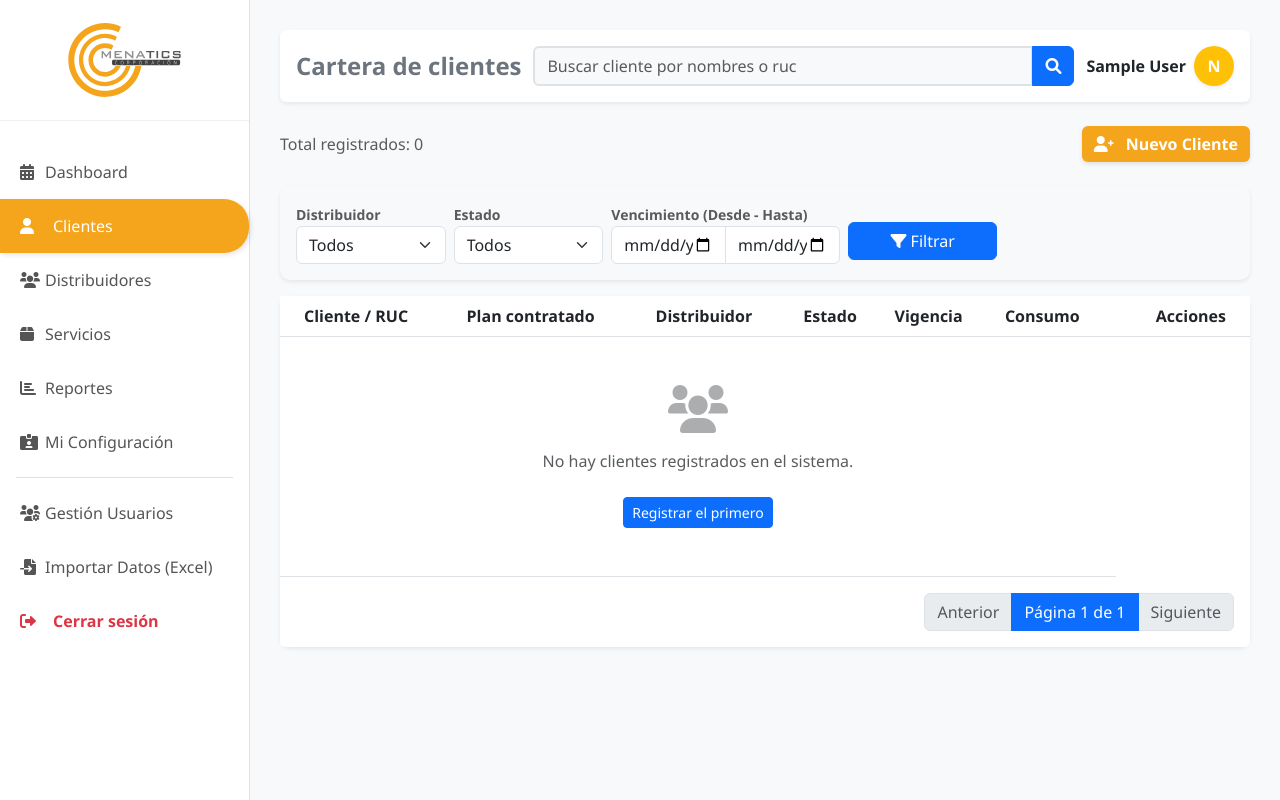
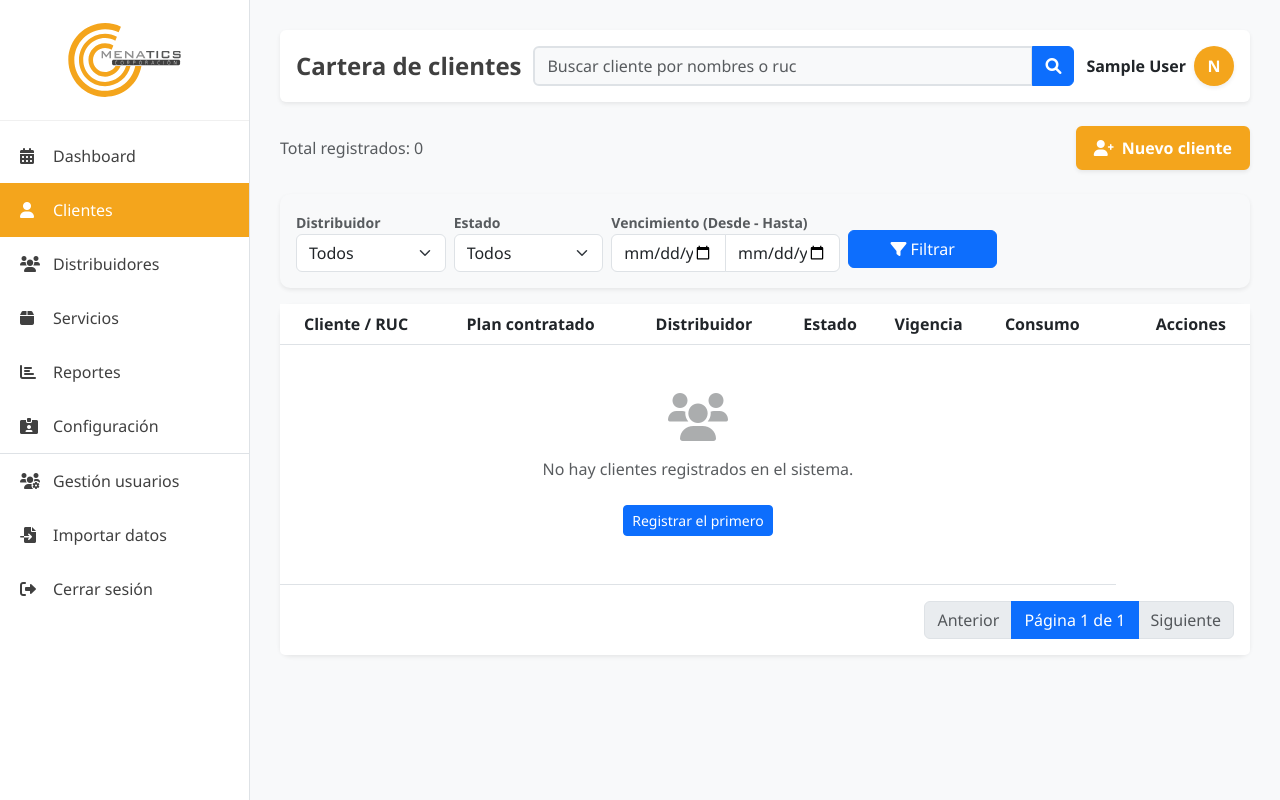
Before and after one commit to Alexis191/Andromeda, a Django app: page /clientes/ in a window 1280 px wide. Run offline with Django 5.2, Linux system fonts and the light colour scheme; the visitor is signed in with stand-in values (Sample User, id 1); data that the repository does not hold is empty.

Commit message:
Ajustes de interfaz

```diff
--- a/gestion/static/gestion/css/style.css
+++ b/gestion/static/gestion/css/style.css
@@ -1,4 +1,20 @@
-/* gestion/static/gestion/css/style.css */
+:root {
+    --color-primario: #f4a51c;
+    --color-secundario: #404040;
+    --color-aux: #0d6efd;
+}
+
+.text-primario {
+    color: var(--color-primario);
+}
+
+.text-secundario {
+    color: var(--color-secundario);
+}
+
+.text-aux {
+    color: var(--color-aux);
+}
 
 /* Estilos generales */
 body {
@@ -18,6 +34,10 @@ body {
     z-index: 1000;
 }
 
+.bg-principal{
+    background-color: var(--color-primario);
+}
+
 .logo-area {
     padding: 20px;
     text-align: center;
@@ -31,7 +51,7 @@ body {
 }
 
 .nav-link {
-    color: #555;
+    color: var(--color-secundario);
     font-weight: 500;
     padding: 15px 20px;
     transition: all 0.3s;
@@ -40,15 +60,13 @@ body {
 }
 
 .nav-link:hover {
-    background-color: #fff3cd;
-    color: #FFA500;
+    background-color: #d3d3d3;
+    color: #000;
 }
 
 .nav-link.active {
     background-color: #f4a51c;
-    color: white;
-    border-radius: 0 25px 25px 0;
-    box-shadow: 2px 2px 5px rgba(0,0,0,0.1);
+    color: #fff;
 }
 
 .nav-link i {
@@ -63,17 +81,54 @@ body {
 
 /* Botones bersonalizados */
 .btn-menatics {
-    background-color: #f4a51c;
-    color: white;
-    font-weight: bold;
-    border: none;
-    box-shadow: 0 2px 4px rgba(0,0,0,0.1);
+    background-color: var(--color-primario);
+    color: #fff;
+    border-color: var(--color-primario);
     transition: transform 0.2s;
 }
 
 .btn-menatics:hover {
-    background-color: #e69500;
-    color: white;
+    color: var(--color-secundario);
+    border-color: var(--color-primario);
+    transform: translateY(-2px);
+}
+
+.btn-outline-aux{
+    color: var(--color-secundario);
+    border-color: var(--color-primario);
+    transition: transform 0.2s;
+}
+
+.btn-outline-aux:hover{
+    background-color: var(--color-primario);
+    color: #fff;
+    border-color: var(--color-primario);
+    transform: translateY(-2px);
+}
+
+.btn-outline-secundario{
+    color: var(--color-secundario);
+    border-color: var(--color-secundario);
+    transition: transform 0.2s;
+}
+
+.btn-outline-secundario:hover{
+    background-color: var(--color-secundario);
+    color: #fff;
+    border-color: var(--color-secundario);
+    transform: translateY(-2px);
+}
+
+.btn-outline-primario{
+    color: var(--color-aux);
+    border-color: var(--color-aux);
+    transition: transform 0.2s;
+}
+
+.btn-outline-primario:hover{
+    background-color: var(--color-aux);
+    color: #fff;
+    border-color: var(--color-aux);
     transform: translateY(-2px);
 }
 
--- a/gestion/templates/gestion/base.html
+++ b/gestion/templates/gestion/base.html
@@ -15,34 +15,33 @@
         <div class="logo-area">
             <img src="{% static 'gestion/img/logo.svg' %}" alt="Logo Menatics" class="logo-img">
         </div>
-
-        <nav class="nav flex-column mt-4">
+        <nav class="nav flex-column mt-2">
             <a class="nav-link {% if request.path == '/' %}active{% endif %}" href="{% url 'dashboard' %}">
-                <i class="fas fa-calendar-alt"></i> Dashboard
+                <i class="fas fa-calendar-alt me-2"></i>Dashboard
             </a>
             <a class="nav-link {% if 'clientes' in request.path and 'crear' not in request.path %}active{% endif %}" href="{% url 'lista_clientes' %}">
-                <i class="fas fa-user me-2"></i> Clientes
+                <i class="fas fa-user me-2"></i>Clientes
             </a>
             <a class="nav-link {% if 'proveedores' in request.path %}active{% endif %}" href="{% url 'lista_proveedores' %}">
-                <i class="fas fa-users"></i> Distribuidores
+                <i class="fas fa-users me-2"></i>Distribuidores
             </a>
             <a class="nav-link {% if 'productos' in request.path %}active{% endif %}" href="{% url 'lista_productos' %}">
-                <i class="fas fa-box"></i> Servicios
+                <i class="fas fa-box me-2"></i>Servicios
             </a>
             <a class="nav-link {% if 'reportes' in request.path %}active{% endif %}" href="{% url 'panel_reportes' %}">
-                <i class="fas fa-chart-bar"></i> Reportes
+                <i class="fas fa-chart-bar me-2"></i>Reportes
             </a>
             <a class="nav-link {% if 'perfil' in request.path %}active{% endif %}" href="{% url 'perfil_usuario' %}">
-                <i class="fas fa-id-card-alt"></i> Mi Configuración
+                <i class="fas fa-id-card-alt me-2"></i>Configuración
             </a>
 
             {% if user.is_superuser %}
-                <div class="border-top my-2 mx-3"></div>
+                <div class="border-top"></div>
                 <a class="nav-link {% if 'usuarios' in request.path %}active{% endif %}" href="{% url 'listar_usuarios' %}">
-                    <i class="fas fa-users-cog"></i> Gestión Usuarios
+                    <i class="fas fa-users-cog me-2"></i>Gestión usuarios
                 </a>
                 <a class="nav-link {% if 'carga-masiva' in request.path %}active{% endif %}" href="{% url 'carga_masiva' %}">
-                    <i class="fas fa-file-import"></i> Importar Datos (Excel)
+                    <i class="fas fa-file-import me-2"></i>Importar datos
                 </a>
             {% endif %}
 
@@ -50,8 +49,8 @@
                 <form action="{% url 'logout' %}" method="POST" id="logout-form" style="display: none;">
                     {% csrf_token %}
                 </form>
-                <a class="nav-link text-danger fw-bold" href="#" onclick="event.preventDefault(); document.getElementById('logout-form').submit();">
-                    <i class="fas fa-sign-out-alt me-2"></i> Cerrar sesión
+                <a class="nav-link" href="#" onclick="event.preventDefault(); document.getElementById('logout-form').submit();">
+                    <i class="fas fa-sign-out-alt me-2"></i>Cerrar sesión
                 </a>
             </div>
         </nav>
@@ -59,7 +58,7 @@
 
     <div class="main-content">
         <div class="d-flex justify-content-between align-items-center mb-4 bg-white p-3 rounded shadow-sm">
-            <h4 class="m-0 fw-bold text-secondary">
+            <h4 class="m-0 fw-bold text-secundario">
                 {% block page_title %}Panel general{% endblock %}
             </h4>
 
@@ -77,7 +76,7 @@
 
             <div class="d-flex align-items-center">
                 <span class="me-2 fw-bold text-dark">{{ user.get_full_name|default:user.email }}</span>
-                    <div class="rounded-circle bg-warning text-white d-flex align-items-center justify-content-center fw-bold shadow-sm" style="width: 40px; height: 40px;">
+                    <div class="rounded-circle bg-principal text-white d-flex align-items-center justify-content-center fw-bold shadow-sm" style="width: 40px; height: 40px;">
                         {{ user.email|first|upper }}
                     </div>
             </div>
--- a/gestion/templates/gestion/carga_masiva.html
+++ b/gestion/templates/gestion/carga_masiva.html
@@ -1,5 +1,5 @@
 {% extends 'gestion/base.html' %}
-{% block page_title %}Importación Masiva{% endblock %}
+{% block page_title %}Importación masiva{% endblock %}
 
 {% block content %}
 <div class="row justify-content-center">
--- a/gestion/templates/gestion/lista_clientes.html
+++ b/gestion/templates/gestion/lista_clientes.html
@@ -7,8 +7,9 @@
     <div class="col-12">
         <div class="d-flex justify-content-between align-items-center mb-4">
             <p class="text-muted mb-0">Total registrados: {{ clientes.paginator.count }}</p>
-            <a href="{% url 'crear_cliente' %}" class="btn btn-menatics">
-                <i class="fas fa-user-plus me-2"></i> Nuevo Cliente
+            <a href="{% url 'crear_cliente' %}" class="btn btn-menatics border-2 px-3 py-2 rounded fw-semibold
+                   shadow-sm transition-all hover-lift">
+                <i class="fas fa-user-plus me-2"></i>Nuevo cliente
             </a>
         </div>
 
@@ -107,17 +108,17 @@
                                 <td>
                                     {% with estado_str=c.estado.estado %}
 
-                                        {% if "Activo" in estado_str or "Renovado" in estado_str or "Nuevo" in estado_str %}
+                                        {% if estado_str == "NUEVO" or estado_str == "RENOVADO" %}
                                             <span class="badge bg-success text-success px-3 py-2 rounded-pill bg-opacity-10">
                                                 <i class="fas fa-check-circle me-1"></i> {{ estado_str }}
                                             </span>
 
-                                        {% elif "Pendiente" in estado_str %}
-                                            <span class="badge bg-warning text-warning px-3 py-2 rounded-pill bg-opacity-10">
+                                        {% elif estado_str == "PENDIENTE" %}
+                                            <span class="badge bg-warning text-primario px-3 py-2 rounded-pill bg-opacity-10">
                                                 <i class="fas fa-exclamation-circle me-1"></i> {{ estado_str }}
                                             </span>
 
-                                        {% elif "No Renovado" in estado_str or "Suspendido" in estado_str or "Inactivo" in estado_str %}
+                                        {% elif estado_str == "NO RENOVADO" %}
                                             <span class="badge bg-danger text-danger px-3 py-2 rounded-pill bg-opacity-10">
                                                 <i class="fas fa-times-circle me-1"></i> {{ estado_str }}
                                             </span>
--- a/gestion/templates/gestion/lista_productos.html
+++ b/gestion/templates/gestion/lista_productos.html
@@ -6,8 +6,9 @@
 <div class="row">
     <div class="col-12">
         <div class="d-flex justify-content-end mb-3">
-            <button type="button" class="btn btn-menatics" data-bs-toggle="modal" data-bs-target="#modalCrear">
-                <i class="fas fa-plus me-2"></i> Nuevo Producto
+            <button type="button" class="btn btn-menatics border-2 px-3 py-2 rounded fw-semibold
+                   shadow-sm transition-all hover-lift" data-bs-toggle="modal" data-bs-target="#modalCrear">
+                <i class="fas fa-plus me-2"></i> Nuevo servicio
             </button>
         </div>
 
--- a/gestion/templates/gestion/lista_proveedores.html
+++ b/gestion/templates/gestion/lista_proveedores.html
@@ -3,8 +3,9 @@
 
 {% block content %}
 <div class="d-flex justify-content-end mb-3">
-    <button class="btn btn-menatics" data-bs-toggle="modal" data-bs-target="#modalCrear">
-        <i class="fas fa-plus me-2"></i> Nuevo Distribuidor
+    <button class="btn btn-menatics border-2 px-3 py-2 rounded fw-semibold
+                   shadow-sm transition-all hover-lift" data-bs-toggle="modal" data-bs-target="#modalCrear">
+        <i class="fas fa-users me-2"></i> Nuevo distribuidor
     </button>
 </div>
 
--- a/gestion/templates/gestion/login.html
+++ b/gestion/templates/gestion/login.html
@@ -4,7 +4,7 @@
 <head>
     <meta charset="UTF-8">
     <meta name="viewport" content="width=device-width, initial-scale=1.0">
-    <title>Iniciar Sesión | Menatics</title>
+    <title>Iniciar Sesión </title>
     <link href="https://cdn.jsdelivr.net/npm/bootstrap@5.3.0/dist/css/bootstrap.min.css" rel="stylesheet">
     <link rel="icon" href="{% static 'gestion/img/iconmenatics.svg' %}" type="image/svg+xml">
     <link rel="stylesheet" href="https://cdnjs.cloudflare.com/ajax/libs/font-awesome/6.0.0/css/all.min.css">
@@ -13,7 +13,7 @@
         body, html { height: 100%; margin: 0; overflow: hidden; }
         .bg-login-right { background-color: #f4f5f7; }
         .btn-menatics {
-            background-color: #FFA500;
+            background-color: #f4a51c;
             color: white;
             font-weight: bold;
             border: none;
--- a/gestion/views.py
+++ b/gestion/views.py
@@ -664,13 +664,15 @@ def api_eventos_calendario(request):
         else:
             titulo = c.nombres_cliente
 
-        nombre_estado = c.estado.estado.lower().strip() if c.estado else ""
+        nombre_estado = c.estado.estado if c.estado else ""
 
         color = "#ffc107"
 
-        if "pendiente" in nombre_estado:
-            color = "#f4a51c"
-        elif "activo" in nombre_estado or "renovado" or "nuevo" in nombre_estado:
+        if "NO RENOVADO" in nombre_estado:
+            color = "#dc3545"
+        elif "PENDIENTE" in nombre_estado:
+            color = "#F4A51C"
+        elif "NUEVO" in nombre_estado or "RENOVADO" in nombre_estado:
             color = "#28a745"
 
         eventos.append({
```
Also changed, not shown: gestion/templates/gestion/dashboard.html (+20 -15 lines), gestion/templates/gestion/lista_usuarios_admin.html (+4 -3 lines), gestion/templates/gestion/panel_reportes.html (+4 -4 lines).
